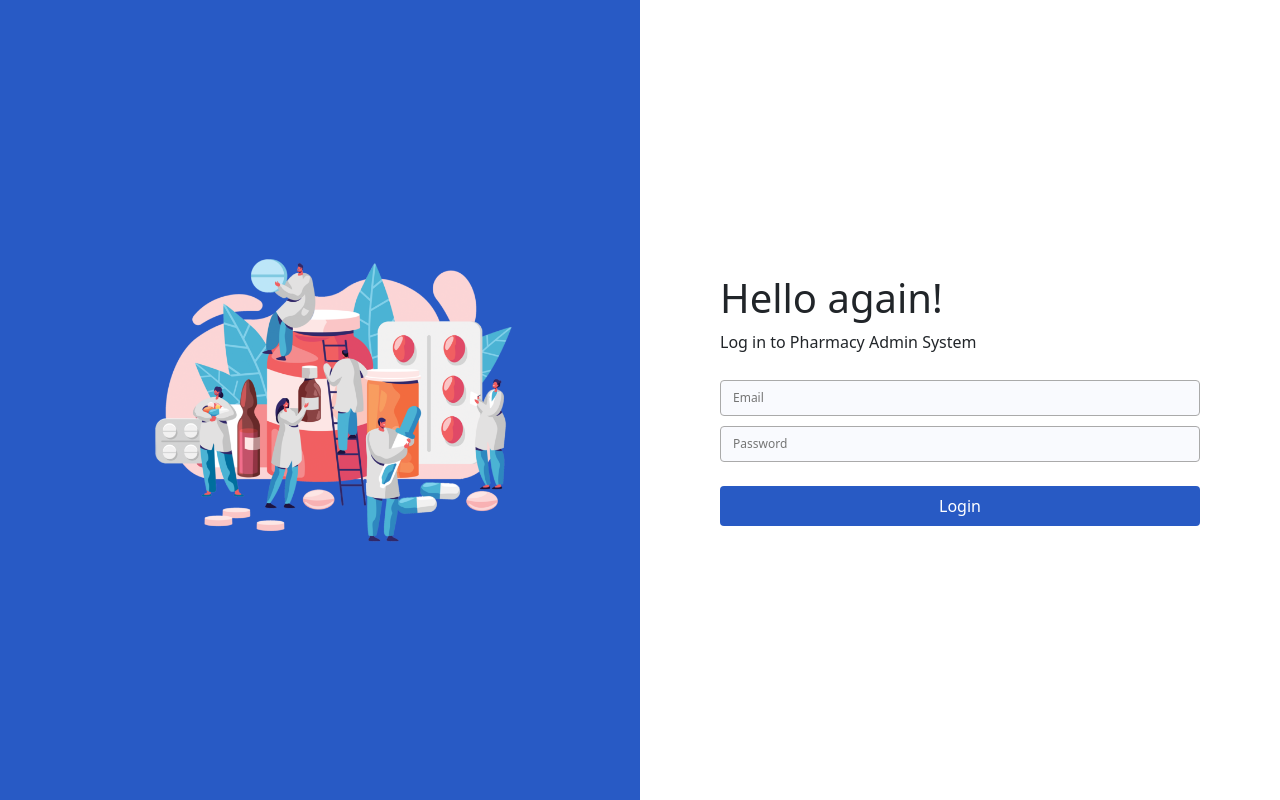
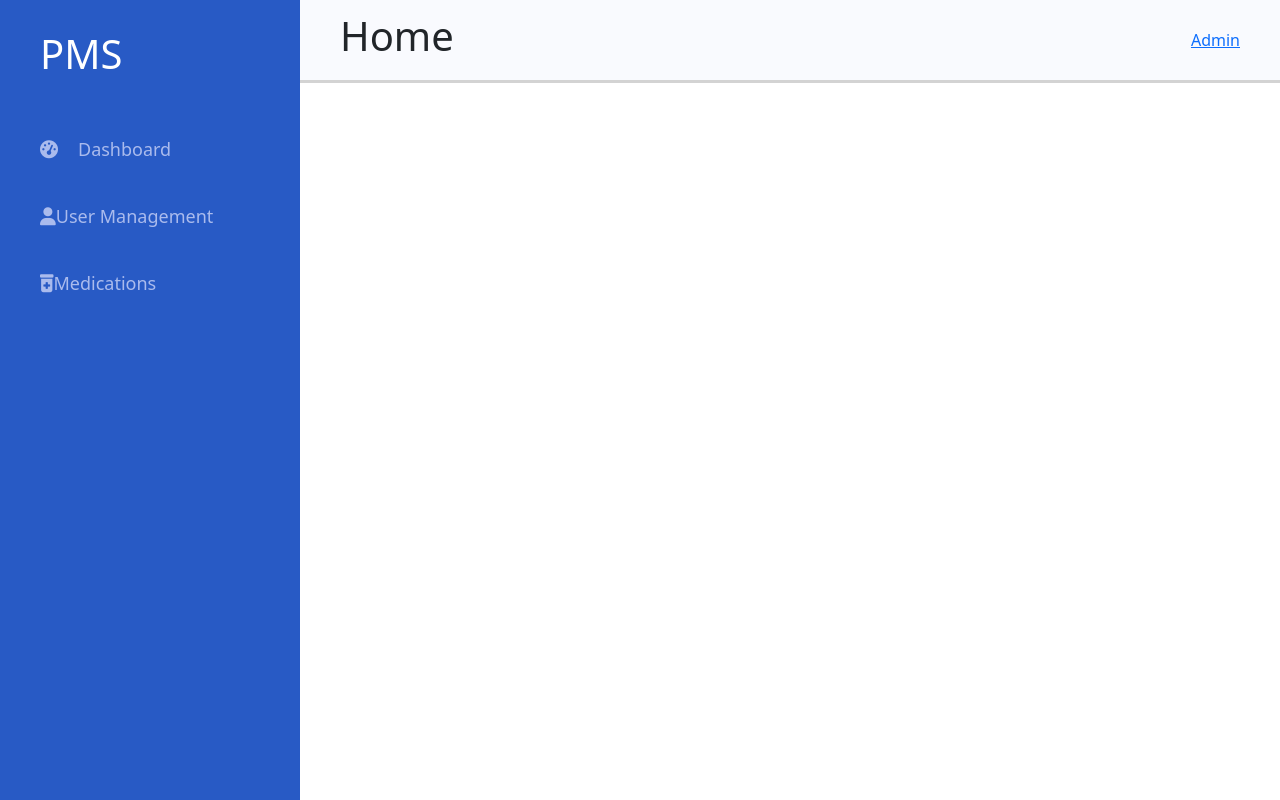
Before and after one commit to gladson-sza/pharmacy-system, a Flask app: page / in a window 1280 px wide. Run offline with Flask 2, Linux system fonts and the light colour scheme.

Commit message:
Init home page

```diff
--- a/app.py
+++ b/app.py
@@ -3,8 +3,12 @@ from flask import Flask, render_template, url_for
 app = Flask(__name__)
 
 
+@app.route('/')
+def home():
+    return render_template('home.html')
+
+
 @app.route('/login')
-@app.route('/')
 def login():
     return render_template('login.html')
 
--- a/static/style.css
+++ b/static/style.css
@@ -1,69 +1,61 @@
-.page-content {
+body {
     display: flex;
     height: 100vh;
+    flex-direction: row;
 }
 
-.left-side {
-    background: #285ac5;
-    width: 50vw;
-    align-items: center;
-    justify-content: center;
+.left-side-menu {
     display: flex;
+    flex-direction: column;
+    height: 100vh;
+    width: 300px;
+    background-color: #285ac5;
 }
 
-.right-side {
-    background: #ffffff;
-    width: 50vw;
+.left-side-menu-title-container {
+    display: flex;
+    margin: 30px 40px;
     align-items: center;
-    justify-content: center;
-    display: flex;
+    color: white;
 }
 
-.img-centered {
-    width: 30vw;
+.right-side-container {
+    display: flex;
+    height: 100vh;
+    flex-grow: 1;
+    flex-direction: column;
 }
 
-.box-form {
-    margin: 20px;
+.nav-bar {
     display: flex;
-    flex-direction: column;
-    width: 60vh;
+    justify-content: space-between;
+    align-items: center;
+    height: 80px;
+    background-color: #f9fafe;
+    box-shadow: 0 3px 0 lightgray;
 }
 
-.input-box {
-    background-color: #f9fafe;
-    border: 1px solid #aaaaaa;
-    border-radius: 4px;
-    font-size: 12px;
-    margin-top: 10px;
-    padding: 8px 12px;
-    background-repeat: no-repeat;
+.nav-title {
+    margin-left: 40px;
 }
 
-
-.input-box:focus {
-    outline: none;
-    background-color: #ffffff;
-    border: 1px solid #bfd3f4;
-    border-radius: 4px;
+.nav-menu {
+    margin-right: 40px;
 }
 
-.input-button {
-    background-color: #285ac4;
-    border: none;
-    border-radius: 4px;
-    color: white;
-    padding: 8px 24px;
-    text-decoration: none;
-    margin-top: 24px;
-    cursor: pointer;
+.left-side-menu-item {
+    display: flex;
+    flex-direction: row;
+    align-items: center;
+    margin: 20px 40px;
+    color: #aabbed;
+    font-size: 18px;
 }
 
-.input-button:hover {
-    background-color: #3475ff;
+.left-side-menu-item:hover {
+    color: #ffffff;
 }
 
-.form-title {
-    display: flex;
-    flex-direction: column;
+.left-side-menu-item-icon {
+    margin-right: 20px;
 }
--- a/templates/base.html
+++ b/templates/base.html
@@ -7,39 +7,52 @@
     <link href="https://cdn.jsdelivr.net/npm/bootstrap@5.2.3/dist/css/bootstrap.min.css" rel="stylesheet"
           integrity="sha384-rbsA2VBKQhggwzxH7pPCaAqO46MgnOM80zW1RWuH61DGLwZJEdK2Kadq2F9CUG65" crossorigin="anonymous">
 
+    <link href="https://cdnjs.cloudflare.com/ajax/libs/font-awesome/6.2.1/css/all.min.css" rel="stylesheet">
+
     <link rel="stylesheet" href="{{ url_for('static', filename='style.css') }}">
 </head>
 <body>
 
-<nav class="navbar navbar-expand-lg navbar-dark bg-dark">
-    <div class="container-fluid">
-        <a class="navbar-brand" href="#">Navbar</a>
-        <button class="navbar-toggler" type="button" data-bs-toggle="collapse" data-bs-target="#navbarNav"
-                aria-controls="navbarNav" aria-expanded="false" aria-label="Toggle navigation">
-            <span class="navbar-toggler-icon"></span>
-        </button>
-        <div class="collapse navbar-collapse" id="navbarNav">
-            <ul class="navbar-nav">
-                <li class="nav-item">
-                    <a class="nav-link active" aria-current="page" href="/">Home</a>
-                </li>
-                <li class="nav-item">
-                    <a class="nav-link active" href="/user">User</a>
-                </li>
-                <li class="nav-item">
-                    <a class="nav-link active" href="/login">Login</a>
-                </li>
-                <li class="nav-item">
-                    <a class="nav-link active" href="/logout">Logout</a>
-                </li>
-            </ul>
+<div class="left-side-menu">
+    <div class="left-side-menu-title-container">
+        <h1>PMS</h1>
+    </div>
+
+    <div class="left-side-menu-item">
+        <div class="left-side-menu-item-icon">
+            <i class="fa-solid fa-gauge-high"></i>
         </div>
+
+        <div>Dashboard</div>
     </div>
-</nav>
 
-<div class="container-fluid">
-    {% block content %}
-    {% endblock %}
+    <div class="left-side-menu-item">
+        <div class="left-side-menu-icon">
+            <i class="fa-solid fa-user"></i>
+        </div>
+
+        <div class="left-side-menu-title">User Management</div>
+    </div>
+
+    <div class="left-side-menu-item">
+        <div class="left-side-menu-icon">
+            <i class="fa-solid fa-prescription-bottle-medical icon-white"></i>
+        </div>
+
+        <div class="left-side-menu-title">Medications</div>
+    </div>
+</div>
+
+<div class="right-side-container">
+    <div class="nav-bar">
+        <h1 class="nav-title">{% block page_name %}{% endblock %}</h1>
+        <a class="nav-menu" href="#">Admin</a>
+    </div>
+
+    <div class="page-content">
+        {% block content %}
+        {% endblock %}
+    </div>
 </div>
 
 <script src="https://cdn.jsdelivr.net/npm/bootstrap@5.2.3/dist/js/bootstrap.bundle.min.js"
--- /dev/null
+++ b/templates/home.html
@@ -0,0 +1,6 @@
+{% extends 'base.html' %}
+{% block title %}Home Page{% endblock %}
+{% block page_name %}Home{% endblock %}
+{% block content %}
+
+{% endblock %}
--- a/templates/login.html
+++ b/templates/login.html
@@ -7,7 +7,7 @@
     <link href="https://cdn.jsdelivr.net/npm/bootstrap@5.2.3/dist/css/bootstrap.min.css" rel="stylesheet"
           integrity="sha384-rbsA2VBKQhggwzxH7pPCaAqO46MgnOM80zW1RWuH61DGLwZJEdK2Kadq2F9CUG65" crossorigin="anonymous">
 
-    <link rel="stylesheet" href="{{ url_for('static', filename='style.css') }}">
+    <link rel="stylesheet" href="{{ url_for('static', filename='login.css') }}">
 </head>
 <body>
 <div class="page-content">
```
Also changed, not shown: static/login.css (added, +69 -0 lines), templates/medications.html (added, +10 -0 lines), templates/user_management.html (added, +10 -0 lines), README.md, static/home.css (added).
